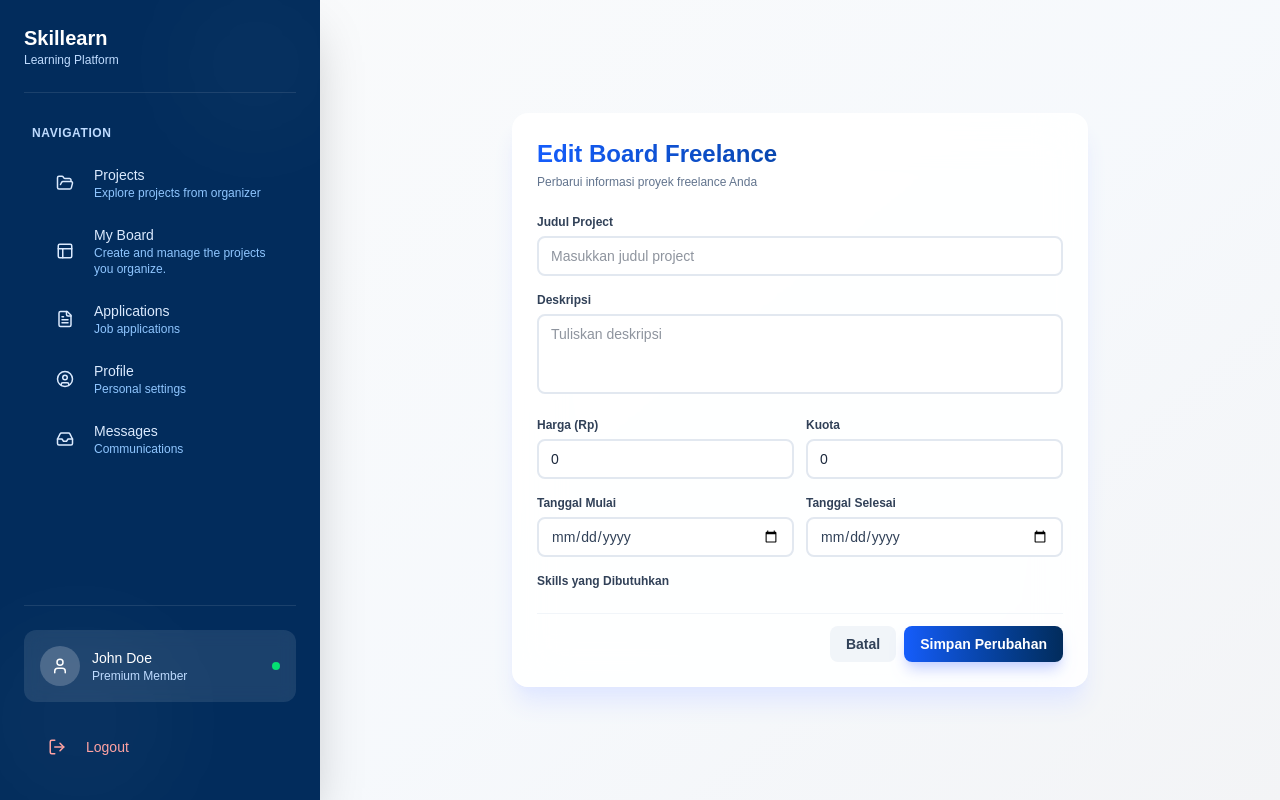
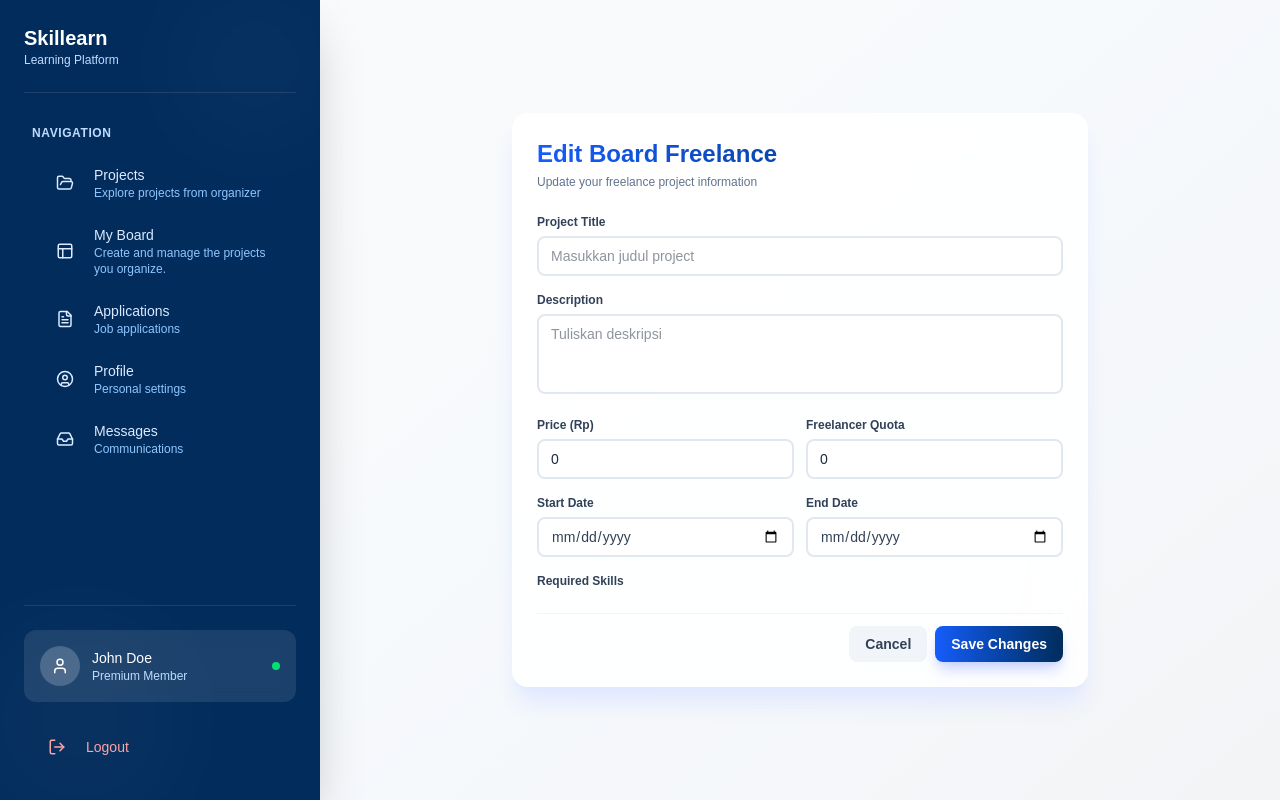
Before and after one commit to Ngabers-kh/fe-skill-nextjs, a Next.js app: page /dashboard/board/1/edit/freelance in a window 1280 px wide. Built offline with nearby package versions, Linux system fonts and the light colour scheme.

Commit message:
feat(editboardfl): update content

```diff
--- a/app/dashboard/board/[id]/edit/freelance/page.tsx
+++ b/app/dashboard/board/[id]/edit/freelance/page.tsx
@@ -141,10 +141,10 @@ export default function EditBoardFreeLancePage({
 
   if (loading) {
     return (
-      <div className="w-full min-h-screen bg-gradient-to-br from-indigo-50 via-white to-purple-50 flex justify-center items-center">
-        <div className="text-center">
-          <div className="w-12 h-12 border-4 border-indigo-200 border-t-indigo-600 rounded-full animate-spin mx-auto mb-3"></div>
-          <p className="text-sm text-slate-600">Memuat data...</p>
+      <div className="w-full min-h-screen bg-gradient-to-br from-gray-50 via-blue-50/30 to-gray-100 flex items-center justify-center">
+        <div className="flex flex-col items-center gap-4">
+          <div className="w-8 h-8 border-4 border-[rgb(2,44,92)] border-t-transparent rounded-full animate-spin"></div>
+          <p className="text-gray-600 font-medium">Loading your boards...</p>
         </div>
       </div>
     );
@@ -165,14 +165,14 @@ export default function EditBoardFreeLancePage({
             Edit Board Freelance
           </h1>
           <p className="text-xs text-slate-500">
-            Perbarui informasi proyek freelance Anda
+            Update your freelance project information
           </p>
         </div>
 
         {/* Title */}
         <div className="mb-4">
           <label className="block text-xs font-semibold text-slate-700 mb-1.5">
-            Judul Project
+            Project Title
           </label>
           <input
             name="title"
@@ -186,7 +186,7 @@ export default function EditBoardFreeLancePage({
         {/* Description */}
         <div className="mb-4">
           <label className="block text-xs font-semibold text-slate-700 mb-1.5">
-            Deskripsi
+            Description
           </label>
           <textarea
             name="description"
@@ -202,7 +202,7 @@ export default function EditBoardFreeLancePage({
         <div className="mb-4 grid grid-cols-2 gap-3">
           <div>
             <label className="block text-xs font-semibold text-slate-700 mb-1.5">
-              Harga (Rp)
+              Price (Rp)
             </label>
             <input
               type="number"
@@ -215,7 +215,7 @@ export default function EditBoardFreeLancePage({
           </div>
           <div>
             <label className="block text-xs font-semibold text-slate-700 mb-1.5">
-              Kuota
+              Freelancer Quota
             </label>
             <input
               type="number"
@@ -232,7 +232,7 @@ export default function EditBoardFreeLancePage({
         <div className="mb-4 grid grid-cols-2 gap-3">
           <div>
             <label className="block text-xs font-semibold text-slate-700 mb-1.5">
-              Tanggal Mulai
+              Start Date
             </label>
             <input
               type="date"
@@ -244,7 +244,7 @@ export default function EditBoardFreeLancePage({
           </div>
           <div>
             <label className="block text-xs font-semibold text-slate-700 mb-1.5">
-              Tanggal Selesai
+              End Date
             </label>
             <input
               type="date"
@@ -259,7 +259,7 @@ export default function EditBoardFreeLancePage({
         {/* Skills */}
         <div className="mb-4">
           <label className="block text-xs font-semibold text-slate-700 mb-2">
-            Skills yang Dibutuhkan
+            Required Skills
           </label>
           <div className="flex flex-wrap gap-2">
             {allSkills.map((skill) => (
@@ -285,7 +285,7 @@ export default function EditBoardFreeLancePage({
             {addedSkills.length > 0 && (
               <div className="mb-2">
                 <p className="text-xs font-semibold text-green-600 mb-1">
-                  ✓ Skill akan ditambahkan:
+                  ✓ Skills will be added:
                 </p>
                 <div className="flex flex-wrap gap-1.5">
                   {addedSkills.map((id) => {
@@ -305,7 +305,7 @@ export default function EditBoardFreeLancePage({
             {removedSkills.length > 0 && (
               <div>
                 <p className="text-xs font-semibold text-red-600 mb-1">
-                  ✕ Skill akan dihapus:
+                  ✕ Skills will be removed:
                 </p>
                 <div className="flex flex-wrap gap-1.5">
                   {removedSkills.map((id) => {
@@ -332,13 +332,13 @@ export default function EditBoardFreeLancePage({
             onClick={() => router.push("/dashboard/board")}
             className="px-4 py-2 bg-slate-100 hover:bg-slate-200 text-slate-700 rounded-lg text-sm font-semibold transition-all duration-200"
           >
-            Batal
+            Cancel
           </button>
           <button
             type="submit"
             className="px-4 py-2 bg-gradient-to-r from-blue-600 to-[rgb(2,44,92)] hover:from-blue-700 hover:to-blue-800 text-white rounded-lg text-sm font-semibold transition-all duration-200 shadow-lg shadow-indigo-200"
           >
-            Simpan Perubahan
+            Save Changes
           </button>
         </div>
       </form>
```
